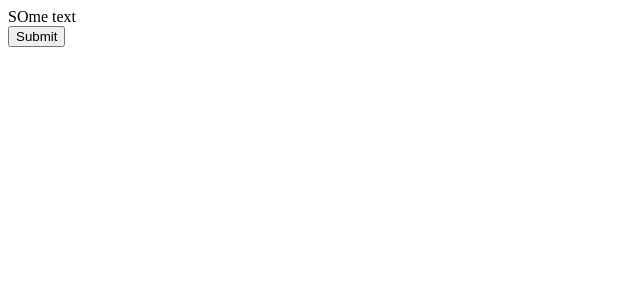
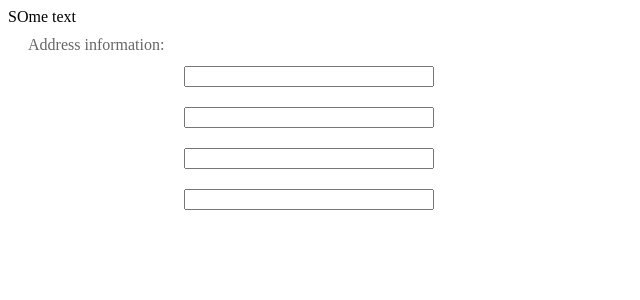
Before and after one commit to thristovska098/my-dermatologist, a React (Create React App) app: page / in a window 1280 px wide. Shown: the top 300 px of the page, without its empty margins (0-640 px from the left). Built offline with nearby package versions, Linux system fonts and the light colour scheme.

Commit message:
* Added AddressComponent, dummyData, labels, RegisterClientPage, styled and types

```diff
--- a/package.json
+++ b/package.json
@@ -18,6 +18,7 @@
     "react-dom": "^17.0.2",
     "react-final-form": "^6.5.8",
     "react-scripts": "5.0.0",
+    "styled-components": "^5.3.3",
     "web-vitals": "^2.1.4"
   },
   "scripts": {
--- a/src/App.js
+++ b/src/App.js
@@ -1,13 +1,13 @@
 import * as React from 'react';
 
-import SomeComponent from './test/SomeComponent';
+import RegisterClientPage from './ui/client-ui/RegisterClientPage';
 
 function App() {
   return (
     <div className="App">
       <header className="App-header">
         <div>SOme text</div>
-        <SomeComponent />
+        <RegisterClientPage />
       </header>
     </div>
   );
--- /dev/null
+++ b/src/styled/styled.js
@@ -0,0 +1,25 @@
+// @flow
+import * as React from 'react';
+
+import styled from 'styled-components';
+
+export const RowsContainer: React.Component<*> = styled.div`
+  display: flex;
+  flex-direction: column;
+  width: 250px;
+  row-gap: 20px;
+`;
+
+export const StyledLabel: React.Component<*> = styled.label`
+  margin-top: -30px;
+  font-size: 1rem;
+  color: rgb(102, 102, 102);
+  font-weight: 400;
+`;
+
+export const SectionContainer: React.Component<*> = styled.div`
+  padding: 40px 20px 0px 20px;
+  width: 600px;
+  display: flex;
+  column-gap: 20px;
+`;
--- a/src/test/SomeComponent.jsx
+++ /dev/null
@@ -1,21 +0,0 @@
-// @flow
-import * as React from 'react';
-import { Form } from 'react-final-form';
-/* eslint-disable */
-
-const SomeComponent = (): React.Node => {
-  const blabla = 'jskaj';
-  const blablaaa = 'blabla';
-
-  return (
-    <Form onSubmit={() => console.log('Submitted')}>
-      {(props) => (
-        <form onSubmit={props.handleSubmit}>
-          <button type="submit">Submit</button>
-        </form>
-      )}
-    </Form>
-  );
-};
-
-export default SomeComponent;
--- /dev/null
+++ b/src/ui/client-ui/RegisterClientPage.jsx
@@ -0,0 +1,20 @@
+// @flow
+/* eslint-disable */
+import * as React from 'react';
+import { Form } from 'react-final-form';
+import AddressComponent from '../common/address-component/AddressComponent';
+import { AddressMock } from '../dummyData';
+
+const RegisterClientPage = () => (
+  <Form
+    onSubmit={() => {}}
+    validate={() => {}}
+    subscription={{ values: true }}
+    render={({ handleSubmit, values }) => {
+      console.log(values);
+      return <AddressComponent address={AddressMock} />;
+    }}
+  />
+);
+
+export default RegisterClientPage;
--- /dev/null
+++ b/src/ui/common/address-component/AddressComponent.jsx
@@ -0,0 +1,26 @@
+// @flow
+/* eslint-disable */
+import * as React from 'react';
+import type { Address } from '../types';
+import { CITY_LABEL, COUNTRY_LABEL, STREET_LABEL, STREET_NUMBER_LABEL, ZIPCODE_LABEL } from './labels';
+import { RowsContainer, SectionContainer, StyledLabel } from '../../../styled/styled';
+
+type Props = {
+  address: Address,
+};
+
+const AddressComponent = (): React.Node => {
+  return (
+    <SectionContainer>
+      <StyledLabel>Address information: </StyledLabel>
+      <RowsContainer>
+        <input label={CITY_LABEL} />
+        <input label={ZIPCODE_LABEL} />
+        <input label={STREET_LABEL} />
+        <input id="outlined-basic" label={STREET_NUMBER_LABEL} variant="outlined" />
+      </RowsContainer>
+    </SectionContainer>
+  );
+};
+
+export default AddressComponent;
--- /dev/null
+++ b/src/ui/common/address-component/labels.js
@@ -0,0 +1,5 @@
+export const CITY_LABEL = 'City';
+export const ZIPCODE_LABEL = 'Zipcode';
+export const COUNTRY_LABEL = 'Country';
+export const STREET_NUMBER_LABEL = 'Street number';
+export const STREET_LABEL = 'Street';
--- /dev/null
+++ b/src/ui/dummyData.jsx
@@ -0,0 +1,10 @@
+// @flow
+import type { Address } from '../types/types.flow';
+
+export const AddressMock: Address = {
+  city: 'Bitola',
+  zipCode: '7000',
+  street: 'Ohridska',
+  streetNumber: 25,
+  country: 'Macedonia',
+};
```
Also changed, not shown: src/types/types.flow.js (added, +34 -0 lines).
